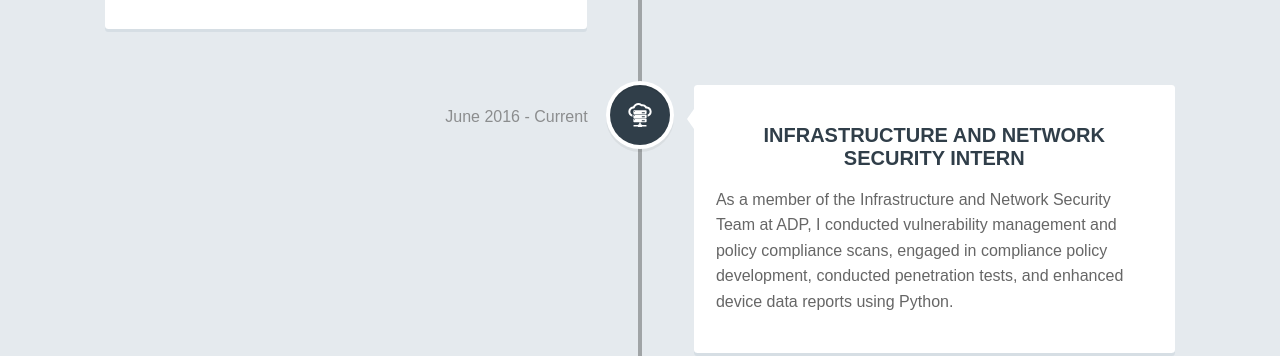
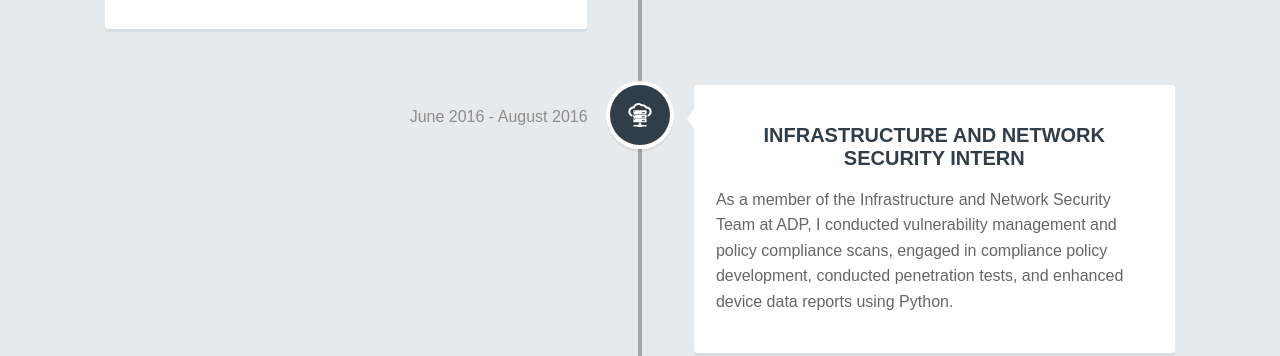
Before and after one commit to nickm221/nickmassa.com, a Jekyll site: the page built from index.html, in a window 1280 px wide and 900 px high, scrolled down 2037 px. Shown: the part 152-508 px from the top of the window. Built offline with Jekyll 4.4.1, drawn with Linux system fonts in a browser that asks for light colours; nearby versions of some CDN libraries; Markdown is read by kramdown in place of the engine named in the settings.

Commit message:
Update history.html

```diff
--- a/_includes/history.html
+++ b/_includes/history.html
@@ -42,7 +42,7 @@
         <div class="cd-timeline-content">
           <h2>Infrastructure and Network Security Intern</h2>
           <p>As a member of the Infrastructure and Network Security Team at ADP, I conducted vulnerability management and policy compliance scans, engaged in compliance policy development, conducted penetration tests, and enhanced device data reports using Python.</p>
-          <span class="cd-date">June 2016 - Current</span>
+          <span class="cd-date">June 2016 - August 2016</span>
         </div><!-- cd-timeline-content--><!-- cd-timeline-block-->
       </div>
       <div class="cd-timeline-block">
```
